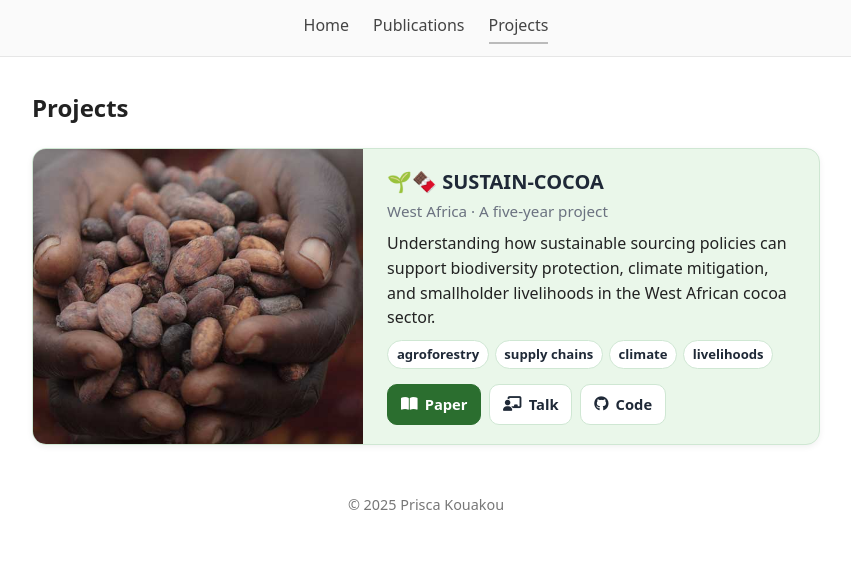
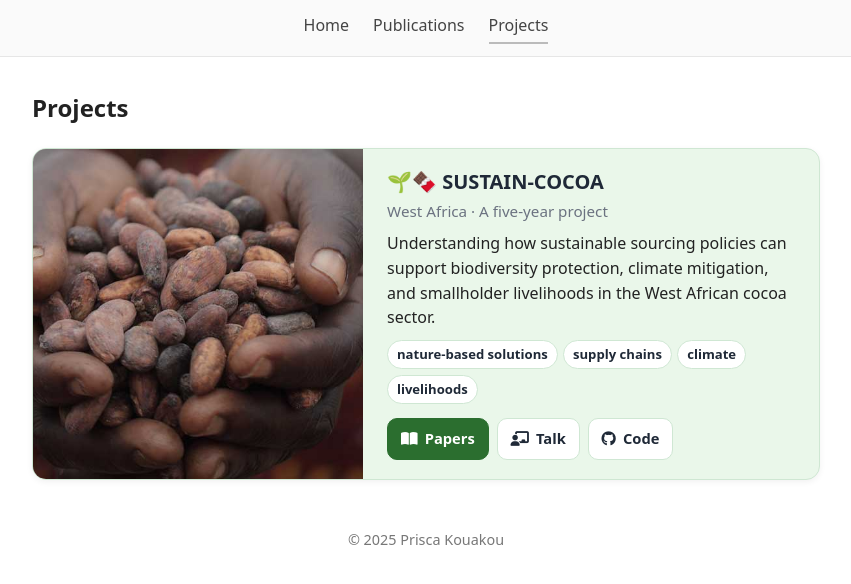
Before and after one commit to priscakmkouakou/priscakmkouakou.github.io, a Jekyll site: the page built from projects.md, in a window 1280 px wide. Shown: the top 584 px of the page, without its empty margins (214-1065 px from the left). Built offline with Jekyll 4.4.1, drawn with Linux system fonts in a browser that asks for light colours.

Commit message:
Update projects.md

```diff
--- a/projects.md
+++ b/projects.md
@@ -25,16 +25,16 @@ permalink: /projects/
           and smallholder livelihoods in the West African cocoa sector.
         </p>
         <div class="proj-tags">
-          <span class="proj-tag">agroforestry</span>
+          <span class="proj-tag">nature-based solutions</span>
           <span class="proj-tag">supply chains</span>
           <span class="proj-tag">climate</span>
           <span class="proj-tag">livelihoods</span>
         </div>
         <div class="proj-actions">
-          <a class="primary" href="https://doi.org/10.1002/sd.3380" target="_blank" rel="noopener">
-            <i class="fa-solid fa-book-open"></i> Paper
+          <a class="primary" href="https://priscakmkouakou.github.io/publications/" target="_blank" rel="noopener">
+            <i class="fa-solid fa-book-open"></i> Papers
           </a>
-          <a href="https://glp.earth/news-events/events/5th-open-science-meeting-pathways-sustainable-and-just-land-systems/" target="_blank" rel="noopener">
+          <a href="https://www.globalfood.cam.ac.uk/events/lunchtime-conversation-socio-economic-levers-scale-more-sustainable-farming" target="_blank" rel="noopener">
             <i class="fa-solid fa-chalkboard-user"></i> Talk
           </a>
           <a href="https://github.com/priscakmkouakou" target="_blank" rel="noopener">
```
